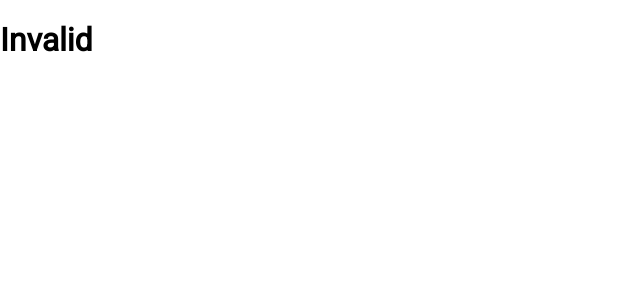
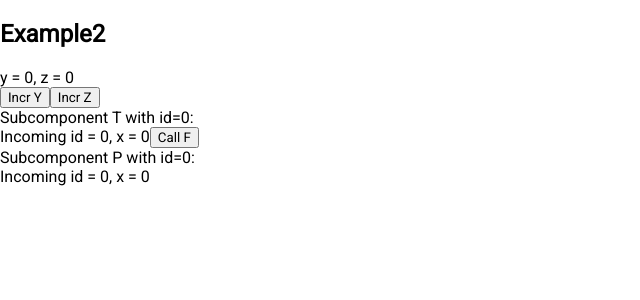
Before and after one commit to sonu2311/instagram_with_react, a React (Create React App) app: page /#/example2 in a window 1280 px wide. Shown: the top 300 px of the page, without its empty margins (0-640 px from the left). Built offline with nearby package versions, Linux system fonts and the light colour scheme.

Commit message:
Add example2

```diff
--- a/src/common.jsx
+++ b/src/common.jsx
@@ -1,4 +1,5 @@
 import Example1 from './example1';
+import Example2 from './example2';
 import Login from './login';
 import Signup from './singup';
 import Home from './home';
@@ -15,6 +16,7 @@ function MainFunc() {
         <Route >
           <Route path="/"element={<Home/>} />
           <Route path="/example1" element={<Example1 />} />
+          <Route path="/example2" element={<Example2 />} />
           <Route path="/header" element={<Header/>} />
           <Route path="/edit_profile" element={<EditProfile/>} />
           <Route path="/login" element={<Login/>} />
--- /dev/null
+++ b/src/example2.jsx
@@ -0,0 +1,57 @@
+import './main.css';
+import {Header} from './header';
+import React from 'react';
+import {api} from './library';
+
+
+const T = React.memo(({id: {v: id}, f}) => {
+  console.log("T with id = ", id)
+  const [x, setX] = React.useState(id)
+  return (
+    <div>Incoming id = {id}, x = {x}
+        <button onClick={f} >Call F</button>
+    </div>);
+})
+
+const P = React.memo(({id: {v: id}, f}) => {
+  console.log("P with id = ", id)
+  const [x, setX] = React.useState(id)
+  return <div>Incoming id = {id}, x = {x}</div>
+})
+
+function Example2() {
+  const [y, setY] = React.useState({v: 0})
+  const [z, setZ] = React.useState({v: 0})
+
+  const IncrY = React.useCallback(function() {
+    setY({v: y.v+1});
+  }, [y])
+
+  const IncrZ = React.useCallback(function() {
+    setY({v: y.v+1});
+  }, [z])
+
+  return (<>
+    <div >
+      <h2>Example2</h2>
+      <div>
+        y = {y.v}, z = {z.v}
+      </div>
+      <div>
+        <button onClick={() => setY({v: y.v+1})} >Incr Y</button>
+        <button onClick={() => setZ({v: z.v+1})} >Incr Z</button>
+      </div>
+      <div>
+        Subcomponent T with id={y.v}:
+        <T id={y} f={IncrY} />
+      </div>
+      <div>
+        Subcomponent P with id={z.v}:
+        <P id={z} f={IncrZ} />
+      </div>
+    </div>
+  </>
+  );
+}
+
+export default Example2;
```
